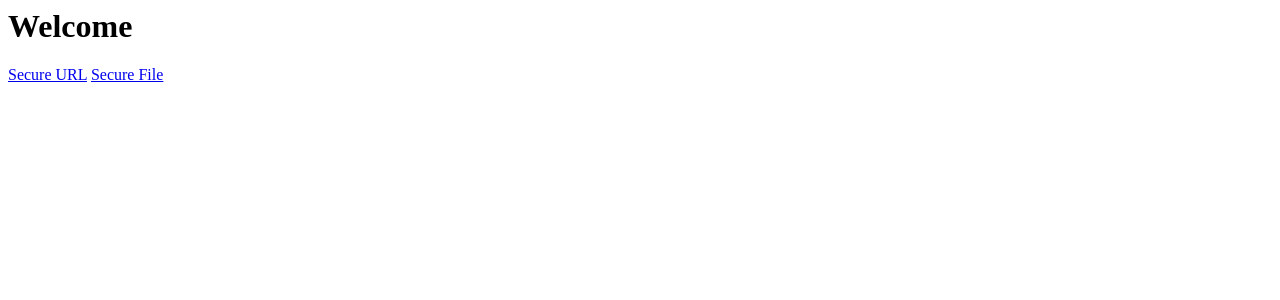
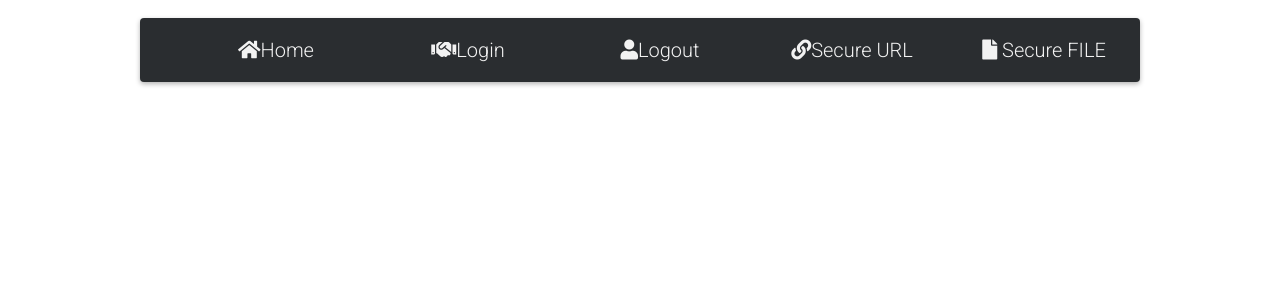
Before and after one commit to imatw4r/django-secure-url, a Django app: page / in a window 1280 px wide. Shown: the top 300 px of the page. Run offline with Django 3.2, Linux system fonts and the light colour scheme; parts of the project's set-up code (start-up, migrations or seed data) failed here and were passed over; some libraries are stand-ins or nearby versions.

Commit message:
- Add base template with navigation bar; update views

```diff
--- /dev/null
+++ b/secure_urls/home/templates/base.html
@@ -0,0 +1,109 @@
+<!-- templates/base.html -->
+<!DOCTYPE html>
+<html>
+  <head>
+    <meta charset="utf-8" />
+    <title>{% block title %}Django Secure Url{% endblock %}</title>
+    <link
+      rel="stylesheet"
+      href="https://use.fontawesome.com/releases/v5.8.1/css/all.css"
+    />
+    <link
+      rel="stylesheet"
+      href="https://fonts.googleapis.com/css?family=Roboto:300"
+    />
+    <style>
+      body {
+        margin: 0px
+        background: #f9f2f2;
+        font: normal 300 18px "Roboto", sans-serif;
+      }
+
+      #menu-nav {
+        max-width: 1000px;
+        margin: 0px auto;
+        background-color: #2a2d30;
+        border-radius: 4px;
+        box-shadow: 0 2px 5px rgba(0, 0, 0, 0.3);
+      }
+
+      #navigation-bar ul {
+        border-radius: 4px;
+        overflow: hidden;
+      }
+      #navigation-bar li {
+        float: left;
+        width: 20%;
+      }
+      #navigation-bar li:hover a::before {
+        right: 0;
+        left: 0;
+      }
+      #navigation-bar a {
+        color: #f2f2f2;
+        font-size: 20px;
+        text-decoration: none;
+        text-align: center;
+        padding: 20px 0;
+        display: block;
+        position: relative;
+        transition: all 0.3s ease;
+      }
+      #navigation-bar a:hover {
+        color: #e74c3c;
+      }
+      #navigation-bar a::before {
+        content: "";
+        transition: all 0.4s ease-in-out;
+        position: absolute;
+        right: 50%;
+        left: 50%;
+        bottom: 0;
+        height: 2px;
+        background-color: #e74c3c;
+      }
+      #navigation-bar a:hover::before {
+        right: 0;
+        left: 0;
+      }
+
+      li {
+        list-style: none;
+      }
+    </style>
+  </head>
+  <body>
+    <div id="menu-nav">
+      <div id="navigation-bar">
+        <ul>
+          <li>
+            <a href="{% url 'home' %}"
+              ><i class="fa fa-home"></i><span>Home</span></a
+            >
+          </li>
+          <li>
+            <a href="{% url 'login' %}"
+              ><i class="fa fa-handshake"></i><span>Login</span></a
+            >
+          </li>
+          <li>
+            <a href="{% url 'logout' %}?next={% url 'home' %}"
+              ><i class="fa fa-user"></i><span>Logout</span></a
+            >
+          </li>
+          <li>
+            <a href="{% url 'resources:url-create' %}"
+              ><i class="fa fa-link"></i><span>Secure URL</span></a
+            >
+          </li>
+          <li>
+            <a href="{% url 'resources:file-create' %}"
+              ><i class="fa fa-file"></i> <span>Secure FILE</span></a
+            >
+          </li>
+        </ul>
+      </div>
+    </div>
+    <main>{% block content %} {% endblock %}</main>
+  </body>
+</html>
--- a/secure_urls/home/templates/home.html
+++ b/secure_urls/home/templates/home.html
@@ -1,4 +1 @@
-<h1>Welcome</h1>
-
-<a href="{% url 'resources:url-create' %}">Secure URL</a>
-<a href="{% url 'resources:file-create' %}">Secure File</a>
+{% extends 'base.html' %} {% block content %} {% endblock content %}
--- a/secure_urls/secure_resource/templates/create.html
+++ b/secure_urls/secure_resource/templates/create.html
@@ -1,4 +1,6 @@
+{% extends 'base.html' %} {% block content %}
 <form method="post" enctype="multipart/form-data">
   {% csrf_token %} {{ form.as_p }}
   <button type="submit">Secure</button>
 </form>
+{% endblock content %}
--- a/secure_urls/secure_resource/templates/detail.html
+++ b/secure_urls/secure_resource/templates/detail.html
@@ -1,3 +1,5 @@
+{% extends 'base.html' %} {% block content %}
+
 <p>Password: {{ object.password }}</p>
 <p>Expires at: {{ object.redirect.expires_at |date:"D d M Y h:i a e" }}</p>
 
@@ -7,3 +9,4 @@
     CLICK
   </a>
 </p>
+{% endblock content %}
--- a/secure_urls/secure_resource/templates/redirect.html
+++ b/secure_urls/secure_resource/templates/redirect.html
@@ -1,5 +1,7 @@
+{% extends 'base.html' %} {% block content %}
 <p>You are about to get the access to resource, please provide password.</p>
 <form method="post">
   {% csrf_token %} {{ form.as_p }}
   <button type="submit">Confirm</button>
 </form>
+{% endblock content %}
--- a/secure_urls/templates/registration/login.html
+++ b/secure_urls/templates/registration/login.html
@@ -1,3 +1,4 @@
+{% extends 'base.html' %} {% block content %}
 <p>
   Please login to use appliaction.<br />
   Default user: admin <br />
@@ -7,3 +8,4 @@
   {% csrf_token %} {{ form.as_p }}
   <button type="submit">Login</button>
 </form>
+{% endblock content %}
```
Also changed, not shown: secure_urls/resource_data.json (added, +1 -0 lines), secure_urls/secure_resource/tests/fixtures/data.json (deleted, +0 -254 lines), secure_urls/templates/base.html (deleted, +0 -11 lines).
